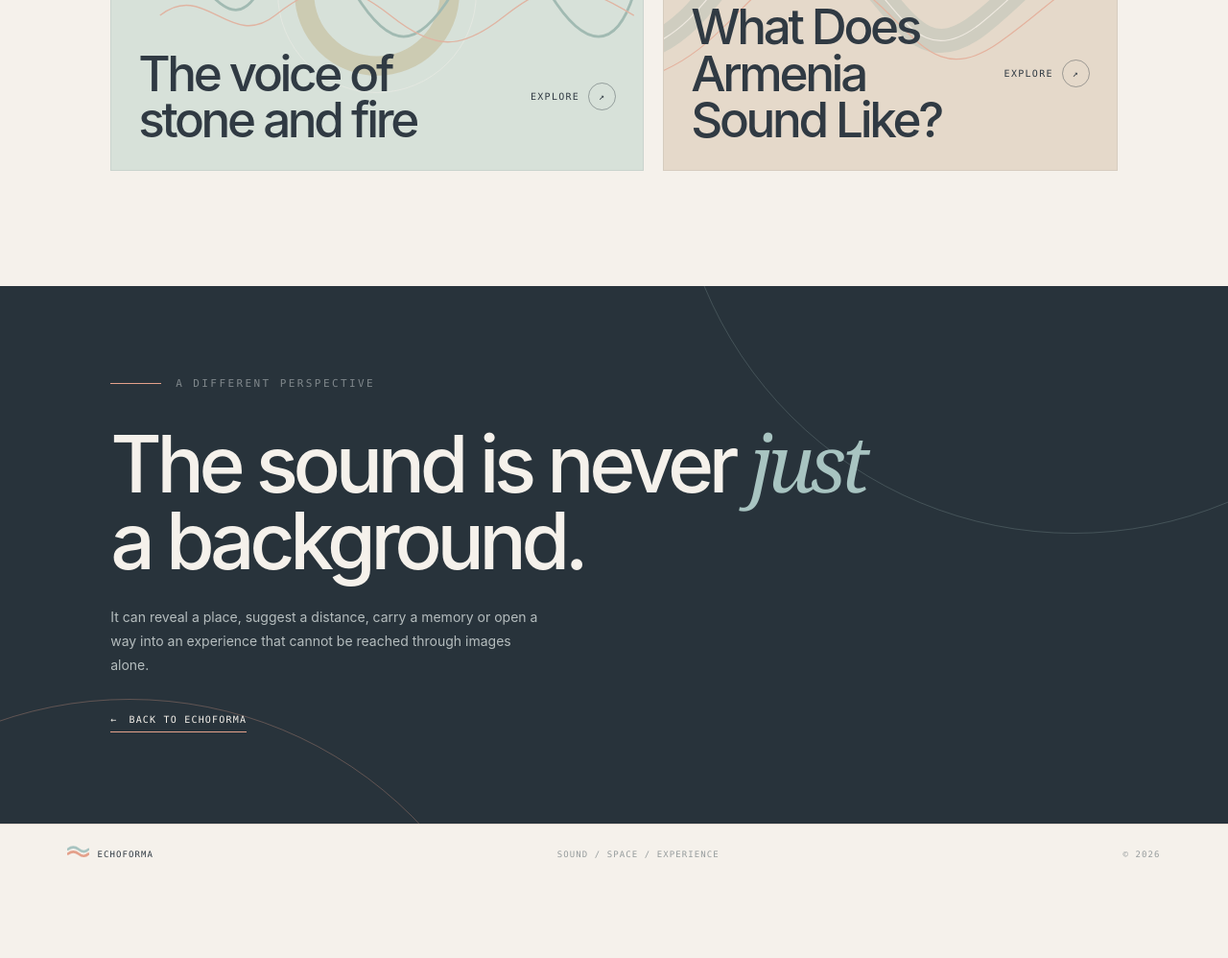
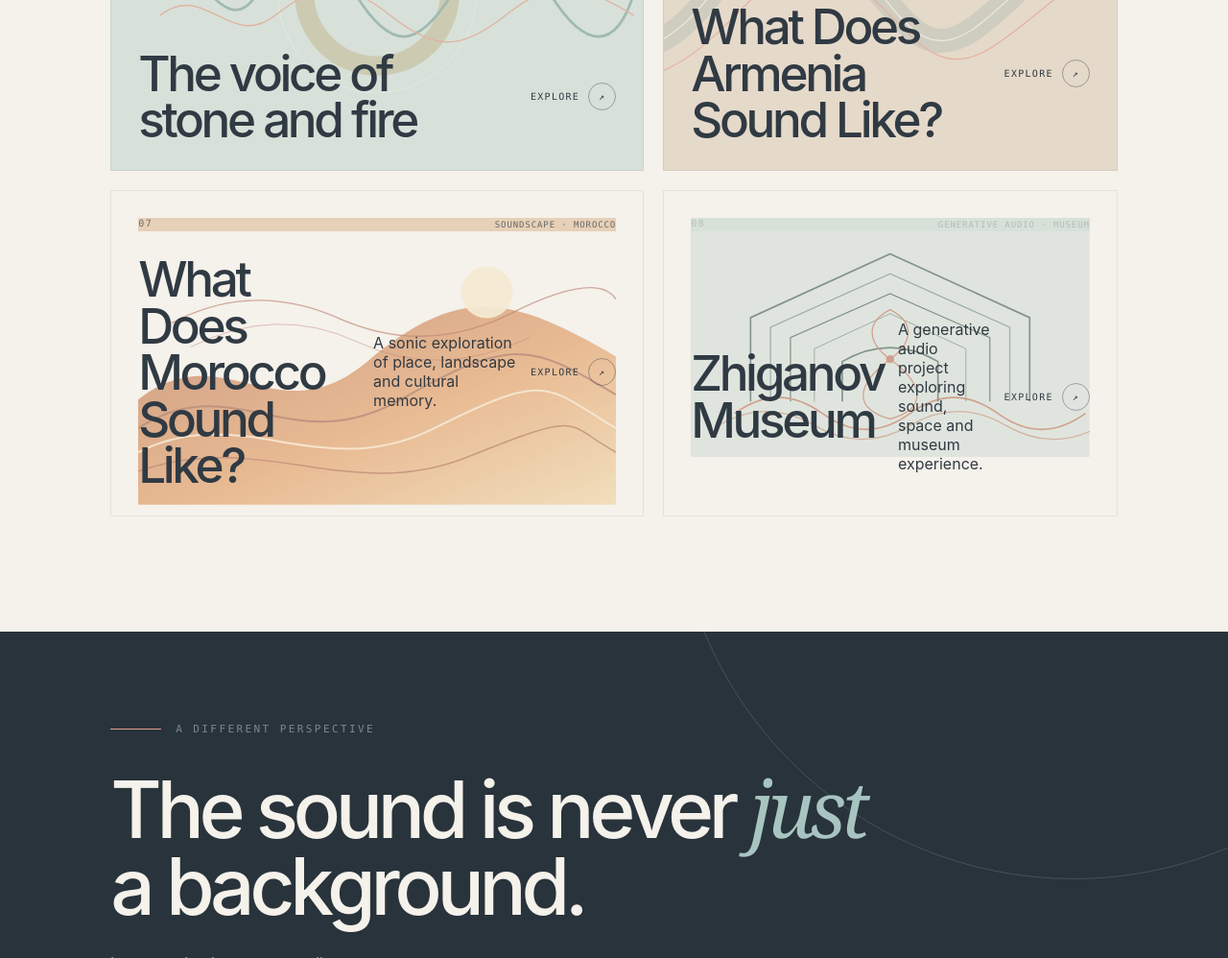
Before and after one commit to polinastolbova/echoforma, a plain HTML site: page projects.html in a window 1280 px wide. Shown: the part 1826-2824 px from the top of the page at 96% size. Before the commit the page ends 2746 px from the top, so only its background shows below. Drawn offline with Linux system fonts and the light colour scheme.

Commit message:
projects.html

```diff
--- a/projects.html
+++ b/projects.html
@@ -760,6 +760,95 @@ footer {
         </div>
       </article>
 
+            <!-- 07 / Morocco -->
+
+<article class="project">
+  <div class="project-top" style="background: #e7d0b8;">
+    <div class="project-number">07</div>
+    <div class="project-tag">Soundscape · Morocco</div>
+    <div class="project-art">
+      <svg viewBox="0 0 500 300" role="img"
+           aria-label="Abstract flowing desert dunes">
+        <defs>
+          <linearGradient id="moroccoDunes" x1="0" y1="0" x2="1" y2="1">
+            <stop offset="0%" stop-color="#bd7959"/>
+            <stop offset="55%" stop-color="#e3a46e"/>
+            <stop offset="100%" stop-color="#f0d7a9"/>
+          </linearGradient>
+        </defs>
+        <path d="M0 190 C90 120 145 230 240 150 S390 80 500 145 L500 300 L0 300Z"
+              fill="url(#moroccoDunes)"/>
+        <path d="M0 220 C100 155 160 255 275 190 S410 130 500 185"
+              fill="none" stroke="#9e634f" stroke-width="2" opacity=".8"/>
+        <path d="M0 245 C110 190 190 280 310 220 S425 175 500 220"
+              fill="none" stroke="#f8e7ca" stroke-width="2" opacity=".9"/>
+        <path d="M0 265 C130 220 220 300 345 250 S445 215 500 245"
+              fill="none" stroke="#a85f48" stroke-width="1.5" opacity=".75"/>
+        <circle cx="365" cy="78" r="27" fill="#f5e6c8" opacity=".95"/>
+        <path d="M35 110 Q120 65 210 105 T390 100 T500 85"
+              fill="none" stroke="#a85f48" stroke-width="1.4" opacity=".7"/>
+        <path d="M55 135 Q145 90 230 130 T410 125"
+              fill="none" stroke="#a85f48" stroke-width="1" opacity=".5"/>
+      </svg>
+    </div>
+  </div>
+  <div class="project-bottom">
+    <h3>What Does Morocco Sound Like?</h3>
+    <p>A sonic exploration of place, landscape and cultural memory.</p>
+    <a class="project-link"
+       href="https://polinastolbova.github.io/echoforma/what_does_morocco_sound_like.html"
+       target="_blank" rel="noopener noreferrer">
+      Explore <span>↗</span>
+    </a>
+  </div>
+</article>
+
+
+            <!-- 08 / Zhiganov -->
+
+<article class="project">
+  <div class="project-top" style="background: #d7e1d9;">
+    <div class="project-number">08</div>
+    <div class="project-tag">Generative Audio · Museum</div>
+    <div class="project-art">
+      <svg viewBox="0 0 500 300" role="img"
+           aria-label="Abstract museum architecture and sound waves">
+        <rect x="0" y="0" width="500" height="300" fill="#d7e1d9"/>
+        <path d="M75 230 L75 125 L250 45 L425 125 L425 230"
+              fill="none" stroke="#536e67" stroke-width="2"/>
+        <path d="M100 230 L100 137 L250 70 L400 137 L400 230"
+              fill="none" stroke="#78958a" stroke-width="1.5"/>
+        <path d="M125 230 L125 150 L250 95 L375 150 L375 230"
+              fill="none" stroke="#536e67" stroke-width="1.5"/>
+        <path d="M155 230 L155 164 L250 120 L345 164 L345 230"
+              fill="none" stroke="#78958a" stroke-width="1.2"/>
+        <path d="M55 245 Q110 205 165 245 T275 245 T385 245 T495 245"
+              fill="none" stroke="#c17f66" stroke-width="2"/>
+        <path d="M35 260 Q95 225 155 260 T275 260 T395 260 T515 260"
+              fill="none" stroke="#c17f66" stroke-width="1.5" opacity=".75"/>
+        <path d="M190 230 L190 180 Q250 145 310 180 L310 230"
+              fill="none" stroke="#536e67" stroke-width="2"/>
+        <circle cx="250" cy="177" r="5" fill="#c17f66"/>
+        <path d="M250 177 C220 155 220 130 250 115
+                 C280 130 280 155 250 177
+                 C205 210 205 240 250 252
+                 C295 240 295 210 250 177"
+              fill="none" stroke="#c17f66" stroke-width="1.5"/>
+      </svg>
+    </div>
+  </div>
+  <div class="project-bottom">
+    <h3>Zhiganov Museum</h3>
+    <p>A generative audio project exploring sound, space and museum experience.</p>
+    <a class="project-link"
+       href="https://polinastolbova.github.io/echoforma/zhiganov_museum.html"
+       target="_blank" rel="noopener noreferrer">
+      Explore <span>↗</span>
+    </a>
+  </div>
+</article>
+
+
     </div>
   </div>
 </section>
```
